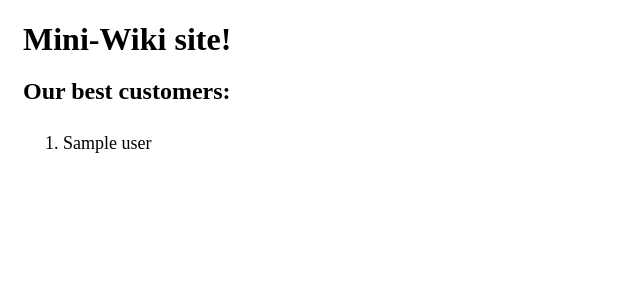
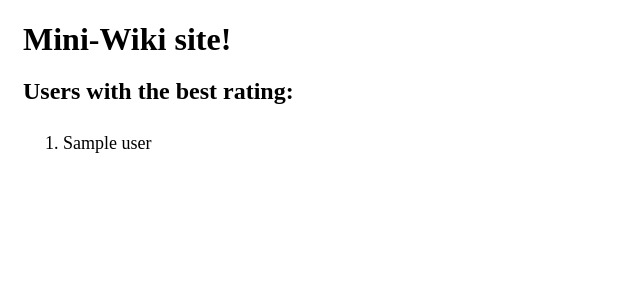
Before and after one commit to hillel-i-python-pro-i-2022-08-26/homework__flask_routes__lukianitca_mykyta, a Flask app: template app/templates/gen_users.html in a window 1280 px wide. Shown: the top 300 px of the page, without its empty margins (0-640 px from the left). Run offline with Flask 2, Linux system fonts and the light colour scheme; the template is opened without the code that fills it: most values are stand-ins (such as "Sample title", 1, 10 or a date in 2020).

Commit message:
Some typing added

```diff
--- a/app/routes.py
+++ b/app/routes.py
@@ -4,6 +4,7 @@ from app.data_work import read_txt, get_average_data
 from .users_info import generate_users, get_astronauts
 from webargs import fields
 from webargs.flaskparser import use_args
+from typing import Generator
 
 
 @app.route("/")
@@ -20,9 +21,9 @@ def show_txt():
 @app.route("/generate-users")
 @use_args({"user_num": fields.Int()}, location="query")
 def show_users_info(args: dict):
-    user_num = args.get("user_num", 100)
+    user_num: int = args.get("user_num", 100)
     if user_num in range(1, 251):
-        users = generate_users(user_num)
+        users: Generator = generate_users(user_num)
         return render_template(
             "gen_users.html", title="Users Information", users_list=users
         )
@@ -31,11 +32,11 @@ def show_users_info(args: dict):
 
 @app.route("/space")
 def show_cosmonauts():
-    astro_dict = get_astronauts()
+    astro_dict: dict = get_astronauts()
     return render_template("astronauts.html", title="Astronauts", astro=astro_dict)
 
 
 @app.route("/mean")
 def calculate_people_info():
-    avg_data = get_average_data()
+    avg_data: dict = get_average_data()
     return render_template("avg_data.html", title="Live research", avg_data=avg_data)
--- a/app/templates/gen_users.html
+++ b/app/templates/gen_users.html
@@ -2,7 +2,7 @@
 
 {% block content %}
     <div>
-        <h2>Our best customers:</h2>
+        <h2>Users with the best rating:</h2>
         <ol>
             {% for user in users_list %}
                 <li style="padding-top: 8px; font-size: 18px;">{{ user }}</li>
```
